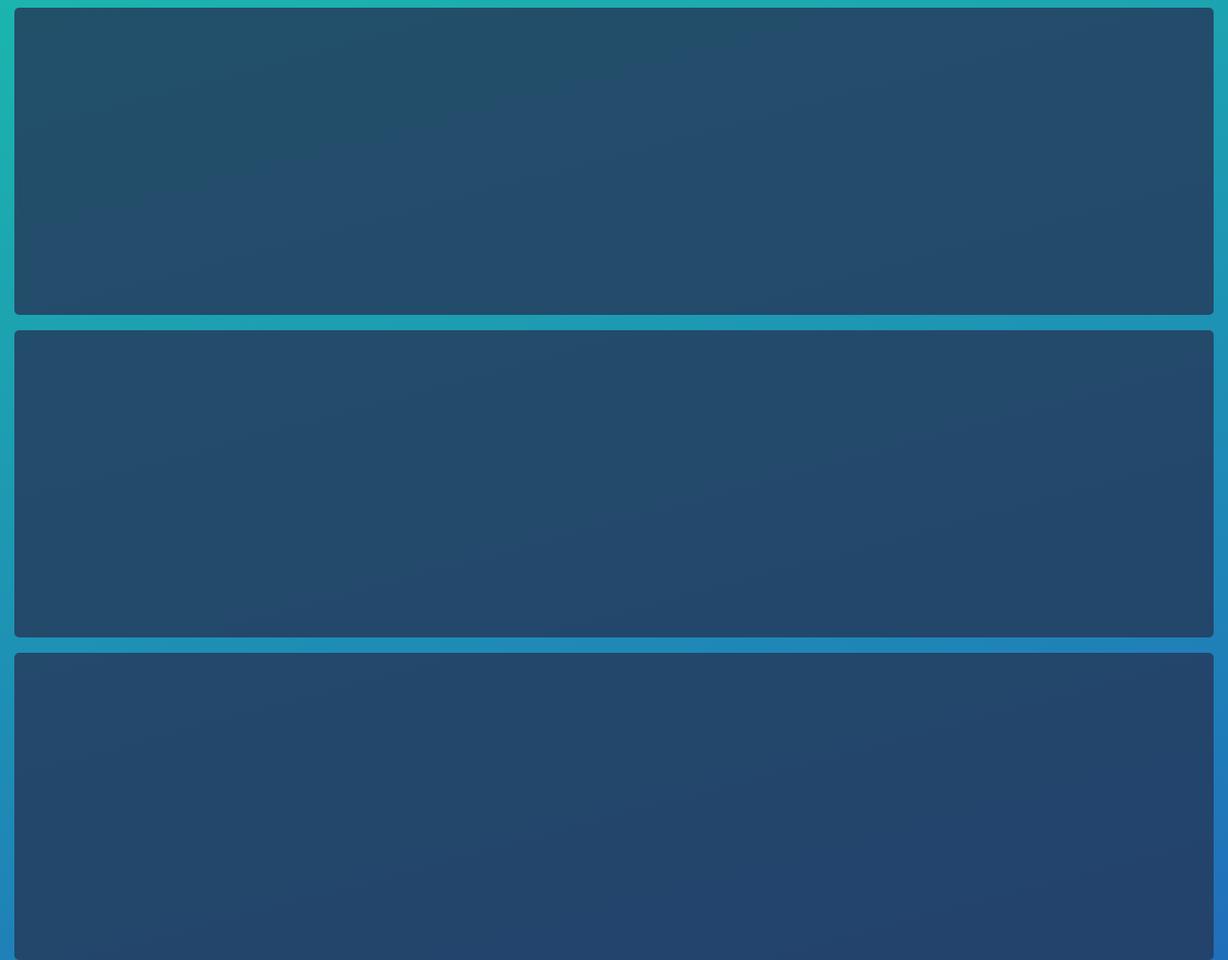
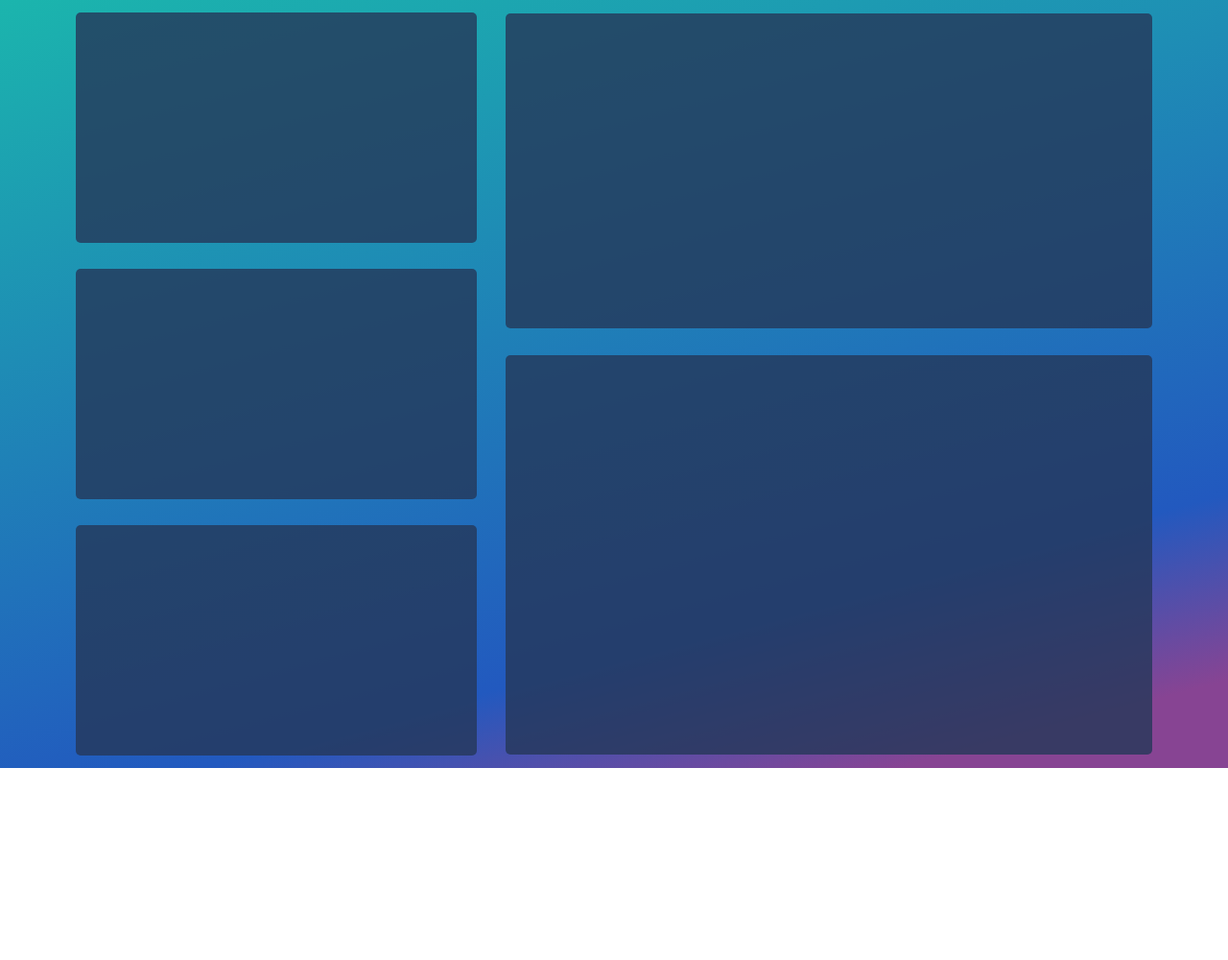
Before and after one commit to MeganMFisher/Dashboard, a website: page public/index.html in a window 1280 px wide. Shown: the top 1000 px of the page at 96% size. After the commit the page ends 800 px from the top, so only its background shows below. Drawn offline with nearby package versions, Linux system fonts and the light colour scheme.

Commit message:
media query

```diff
--- a/public/index.html
+++ b/public/index.html
@@ -11,15 +11,23 @@
 
     <section>
 
+        <div class='graphBoxContainers graphBoxSmallContainer'>
+
         <div class='graphBox graphBoxSmall'></div>
 
         <div class='graphBox graphBoxSmall'></div>
 
         <div class='graphBox graphBoxSmall'></div>
 
+        </div>
+
+        <div class='graphBoxContainers graphBoxMedLargeContainer'>
+
         <div class='graphBox graphBoxMedium'></div>
 
         <div class='graphBox graphBoxLarge'></div>
+
+        </div>
 
     </section>
 
--- a/public/styles/styles.css
+++ b/public/styles/styles.css
@@ -1,10 +1,25 @@
 section {
     width: 100%;
-    height: 250vh;
     background-image: linear-gradient(-15deg, #874493 8%, #2259bf 25%, #1bb5ad 100%);
     display: flex;
     flex-direction: column;
     justify-content: space-around;
+}
+
+.graphBoxContainers {
+        display: flex;
+        flex-direction: column;
+        justify-content: space-around;
+        width: 100%;
+        height: 125vh;
+
+}
+
+.graphBoxSmallContainer {
+}
+
+.graphBoxMedLargeContainer {
+
 }
 
 .graphBox {
@@ -27,10 +42,47 @@ section {
     height: 70vh;
 }
 
-@media(min-width: 650px) {
+@media(min-width: 850px) {
+
+    section {
+        height: 100vh;
+        flex-direction: row;
+    }
+
+    .graphBoxSmallContainer {
+        width: 45%;
+        height: 100vh;
+        margin-left: 5%;
+    }
+
+    .graphBoxSmall {
+        height: 30vh;
+    }
+
+    .graphBoxMedLargeContainer {
+        width: 45%;
+        height: 100vh;
+        margin-right: 5%;
+    }
+
+    .graphBoxMedium {
+        height: 41vh;
+    }
+
+    .graphBoxLarge {
+        height: 52vh;
+    }
 
 }
 
-@media(min-width: 1050px) {
+@media(min-width: 1000px) {
+
+     .graphBoxSmallContainer {
+        width: 35%;
+    }
+
+    .graphBoxMedLargeContainer {
+        width: 55%;
+    }
 
 }
```
